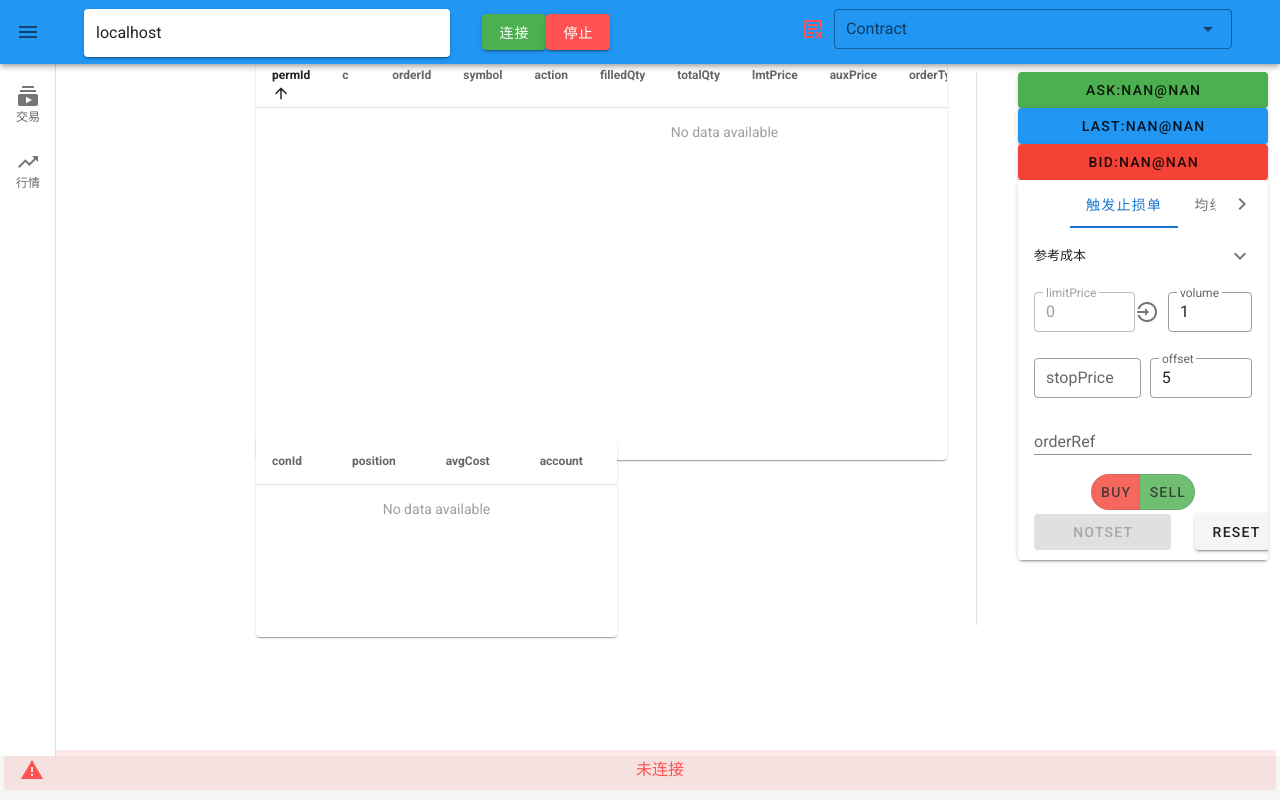
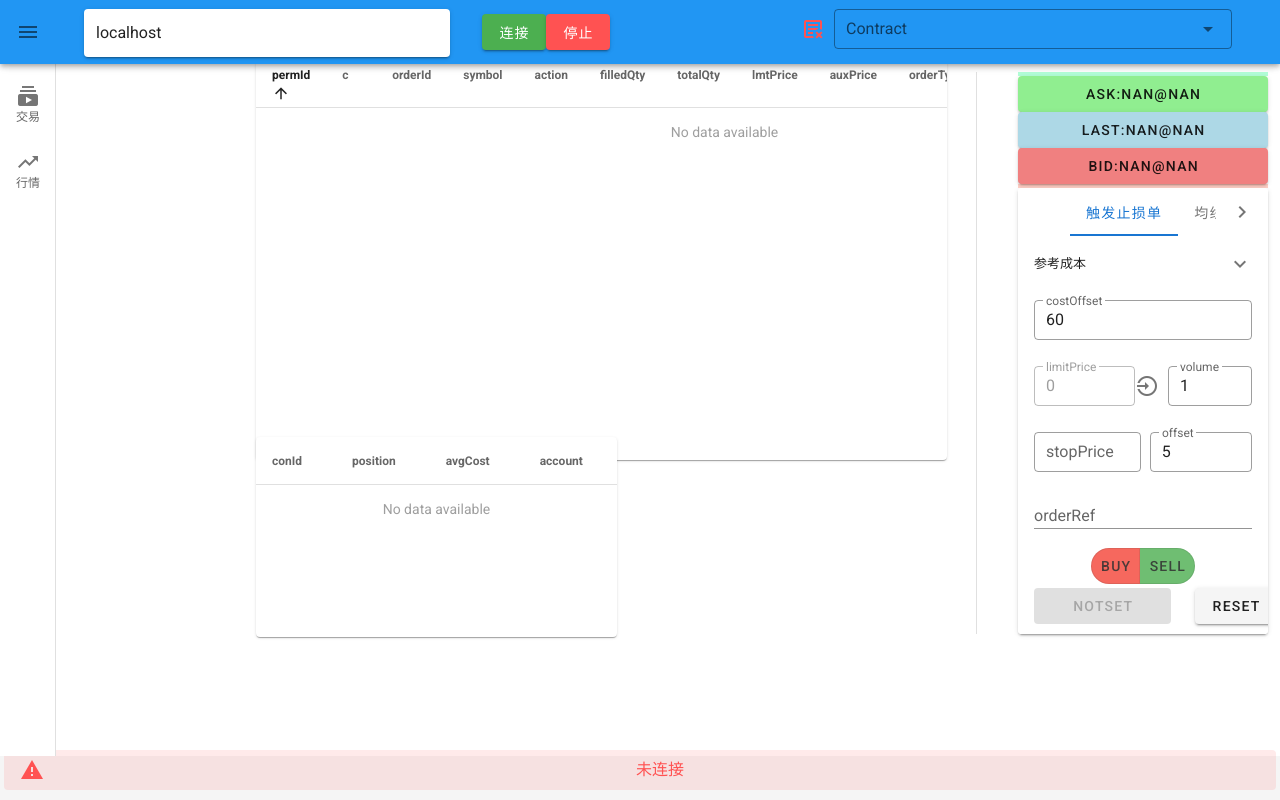
Before and after one commit to hadrianl/ib-client, a Vue app in the folder ib-visual-frontend/: page /bar in a window 1280 px wide. Built offline with nearby package versions, Linux system fonts and the light colour scheme.

Commit message:
1.debug 2.adjust UI

```diff
--- a/ib-visual-frontend/src/components/OrderBook.vue
+++ b/ib-visual-frontend/src/components/OrderBook.vue
@@ -1,8 +1,10 @@
 <template>
     <v-container>
-        <v-row><v-btn :value="ticker.ask" color='green' block @click="attachPriceClick(ticker.ask)">ASK:{{ ticker.askSize }}@{{ ticker.ask }}</v-btn></v-row>
-        <v-row><v-btn :value="ticker.last" color='blue' block @click="attachPriceClick(ticker.last)">LAST:{{ ticker.lastSize }}@{{ ticker.last }}</v-btn></v-row>
-        <v-row><v-btn :value="ticker.bid" color='red' block @click="attachPriceClick(ticker.bid)">BID:{{ ticker.bidSize }}@{{ ticker.bid }}</v-btn></v-row>
+        <v-row><v-progress-linear v-model="askSizeRate" color='#00FF7F'></v-progress-linear></v-row>
+        <v-row><v-btn :value="ticker.ask" color='#90EE90' block @click="attachPriceClick(ticker.ask)">ASK:{{ ticker.askSize }}@{{ ticker.ask }}</v-btn></v-row>
+        <v-row><v-btn :value="ticker.last" color='#ADD8E6' block @click="attachPriceClick(ticker.last)">LAST:{{ ticker.lastSize }}@{{ ticker.last }}</v-btn></v-row>
+        <v-row><v-btn :value="ticker.bid" color='#F08080' block @click="attachPriceClick(ticker.bid)">BID:{{ ticker.bidSize }}@{{ ticker.bid }}</v-btn></v-row>
+        <v-row><v-progress-linear v-model="bidSizeRate" color='#FF6347'></v-progress-linear></v-row>
     </v-container>
 </template>
 <script>
@@ -25,7 +27,13 @@ export default {
         },
         bidLabel() {
             return `BID: ${this.ticker.bidSize}@${this.ticker.bid}`
-        }
+        },
+        askSizeRate() {
+            return this.ticker.askSize / (this.ticker.askSize + this.ticker.bidSize) * 100
+        },
+        bidSizeRate() {
+            return this.ticker.bidSize / (this.ticker.askSize + this.ticker.bidSize) * 100
+        },
     },
     watch: {
         contract(newCon, oldCon) {
--- a/ib-visual-frontend/src/components/OrderTable/MAStopLossOrder.vue
+++ b/ib-visual-frontend/src/components/OrderTable/MAStopLossOrder.vue
@@ -78,7 +78,7 @@ export default {
     },
     data() {
 			return {
-                action: "",
+                action: undefined,
 				volume: "1",
                 lmtOffset: "0",
                 triggerOffset: "0",
@@ -130,7 +130,7 @@ export default {
                 return
             }
 
-            if (this.action == "") {
+            if (!this.action) {
                 this.$bus.$emit('notice', {
                     color: 'error',
                     title: 'Order Failed!',
@@ -179,7 +179,7 @@ export default {
             this.volume = "1"
             this.triggerOffset = "0"
             this.lmtOffset = "0"
-            this.action = ""
+            this.action = undefined
         },
         getTriggerOptions() {
             const ma_trigger_patt = /^(ma)(\d+)$/i
--- a/ib-visual-frontend/src/components/OrderTable/StopLossOrder.vue
+++ b/ib-visual-frontend/src/components/OrderTable/StopLossOrder.vue
@@ -1,7 +1,6 @@
 <template>
     <v-form v-model="valid">
         <v-list dense>
-            <!-- <v-subheader>参考成本</v-subheader> -->
             <v-list-group :value="false">
                 <template v-slot:activator>
                     <v-list-item-content>
@@ -11,37 +10,25 @@
                 <v-list-item-group v-model="cost">
                     <v-list-item :value="openCost">
                         参考开仓成本：{{ openCost[1] }}@{{ parseInt(openCost[1]!=0?openCost[0]/openCost[1]:openCost[0]) }}
-                        <!-- <v-btn @click="setOrderBaseOnCost(openCost)" dense block>
-                            参考开仓成本：{{ openCost[1] }}@{{ parseInt(openCost[1]!=0?openCost[0]/openCost[1]:openCost[0]) }}
-                        </v-btn> -->
                     </v-list-item>
                     <v-list-item :value="sessionCost">
                         参考会话成本：{{ sessionCost[1] }}@{{ parseInt(sessionCost[1]!=0?sessionCost[0]/sessionCost[1]:sessionCost[0]) }}
-                        <!-- <v-btn @click="setOrderBaseOnCost(sessionCost)" dense block>
-                            参考会话成本：{{ sessionCost[1] }}@{{ parseInt(sessionCost[1]!=0?sessionCost[0]/sessionCost[1]:sessionCost[0]) }}
-                        </v-btn> -->
                     </v-list-item>
                     <v-list-item :value="totalCost">
                         参考总成本  ：{{ totalCost[1] }}@{{ parseInt(totalCost[1]!=0?totalCost[0]/totalCost[1]:totalCost[0]) }}
-                        <!-- <v-btn @click="setOrderBaseOnCost(totalCost)" dense  block>
-                            参考总成本  ：{{ totalCost[1] }}@{{ parseInt(totalCost[1]!=0?totalCost[0]/totalCost[1]:totalCost[0]) }}
-                        </v-btn> -->
                     </v-list-item>
                 </v-list-item-group>
-
-                <v-list-item>
-                    <v-text-field
-                    v-model="costOffset"
-                    label="costOffset"
-                    type="number"
-                    :rules="offsetRules"
-                    class="mt-5 pa-0"
-                    outlined
-                    dense></v-text-field>
-                </v-list-item>
             </v-list-group>
         </v-list>
         <v-list dense>
+            <v-list-item>
+                <v-text-field
+                v-model="costOffset"
+                label="costOffset"
+                type="number"
+                outlined
+                dense></v-text-field>
+            </v-list-item>
             <v-list-item>
                 <v-text-field v-model="limitPrice" label="limitPrice" type="number" :rules="priceRules" disabled outlined dense></v-text-field>
                 <v-text-field
@@ -116,7 +103,7 @@ export default {
     },
     data() {
 			return {
-                action: "",
+                action: undefined,
 				volume: "1",
                 stopPrice: "",
                 offset: "5",
@@ -189,7 +176,7 @@ export default {
                 return
             }
 
-            if (this.action == "") {
+            if (!this.action) {
                 this.$bus.$emit('notice', {
                     color: 'error',
                     title: 'Order Failed!',
@@ -244,7 +231,7 @@ export default {
             this.orderRef = `sl-${this.volume}@${avgCost}`
         },
         setOrderBaseOnAttachPrice(price) {
-            if (this.action == "") {
+            if (!this.action) {
                 this.$bus.$emit('notice', {
                     color: 'error',
                     title: 'Order Failed!',
@@ -263,7 +250,7 @@ export default {
             this.volume = "1"
             this.stopPrice = "0"
             this.offset = "0"
-            this.action = ""
+            this.action = undefined
             this.cost = null
         },
 		}
--- a/ib-visual-frontend/src/components/OrderTable/TrailStopOrder.vue
+++ b/ib-visual-frontend/src/components/OrderTable/TrailStopOrder.vue
@@ -18,20 +18,18 @@
                         参考总成本  ：{{ totalCost[1] }}@{{ parseInt(totalCost[1]!=0?totalCost[0]/totalCost[1]:totalCost[0]) }}
                     </v-list-item>
                 </v-list-item-group>
-
+            </v-list-group>
+        </v-list>
+        <v-list dense>
             <v-list-item>
                 <v-text-field
                 v-model="costOffset"
                 label="costOffset"
                 type="number"
                 :rules="offsetRules"
-                    class="mt-5 pa-0"
                 outlined
                 dense></v-text-field>
             </v-list-item>
-            </v-list-group>
-        </v-list>
-        <v-list dense>
             <v-list-item>
                 <v-text-field v-model="trailStopPrice" label="trailStopPrice" type="number" :rules="priceRules" outlined dense></v-text-field>
                 <v-text-field
@@ -112,7 +110,7 @@ export default {
     },
     data() {
 			return {
-                action: "",
+                action: undefined,
 				volume: "1",
                 priceTick: 1,
                 costOffset: "60",
@@ -175,7 +173,7 @@ export default {
                 return
             }
 
-            if (this.action == "") {
+            if (!this.action) {
                 this.$bus.$emit('notice', {
                     color: 'error',
                     title: 'Order Failed!',
@@ -224,7 +222,7 @@ export default {
             this.orderRef = `trailsl-${this.volume}@${avgCost}`
         },
         setOrderBaseOnAttachPrice(price) {
-            if (this.action == "") {
+            if (!this.action) {
                 this.$bus.$emit('notice', {
                     color: 'error',
                     title: 'Order Failed!',
@@ -244,7 +242,7 @@ export default {
             this.trailStopPrice = "0"
             this.lmtPriceOffset = "0"
             this.trailAmount = "0"
-            this.action = ""
+            this.action = undefined
             this.costOffset = "60"
         },
 		}
--- a/ib-visual-frontend/src/views/BarChart.vue
+++ b/ib-visual-frontend/src/views/BarChart.vue
@@ -2,44 +2,29 @@
     <v-container fluid class='mt-1 pt-1'>
         <v-card ref="barCard">
             <v-responsive :aspect-ratio="16/9">
-                <v-card-text>
-                    <div v-resize="onResize" ref="barChart" class="ChartContainer" id="bar-chart">
-                        <Legend :legend_bar="legend_bar" :legend_ma="legend_ma"></Legend>
-                    </div>
-
-                </v-card-text>
-                <v-card-actions>
-                    <v-row>
-                        <v-col>
-                            <v-btn-toggle v-model="barSize" rounded mandatory>
+                <v-toolbar dense flat>
+                    <v-btn-toggle v-model="barSize" rounded mandatory dense borderless class='period'>
                         <v-btn value="1 min">1 min</v-btn>
                         <v-btn value="5 mins">5 mins</v-btn>
                         <v-btn value="10 mins">10 mins</v-btn>
                         <v-btn value="15 mins">15 mins</v-btn>
                     </v-btn-toggle>
-                        </v-col>
-                        <v-col>
-                            <v-btn-toggle v-model="action" rounded>
-                            <v-btn value="BUY" color="red">BUY</v-btn>
-                            <v-btn value="SELL" color="green">SELL</v-btn>
-                            </v-btn-toggle>
-                        </v-col>
-                        <v-col>
-                            <v-switch v-model="isTrail" label="Trail"></v-switch>
-                        </v-col>
-                        <v-col>
-                            <v-row>
+                    <v-spacer></v-spacer>
+                    <v-switch v-model="isTrail" label="Trail" dense hide-details></v-switch>
                     <v-text-field
                     v-model="volume"
                     label="volume"
                     type="number"
-                                outlined>
+                    dense
+                    outlined
+                    hide-details>
                     </v-text-field>
                     <v-text-field
                     v-model="offset"
                     label="offset"
                     type="number"
                     outlined
+                    dense
                     hide-details>
                         <template v-slot:prepend>
                             <v-icon
@@ -47,11 +32,16 @@
                             >{{action?action=='BUY'?'mdi-arrow-collapse-up':'mdi-arrow-collapse-down':''}}</v-icon>
                         </template>
                     </v-text-field>
-                            </v-row>
-                        </v-col>
-                        <v-spacer />
-                    </v-row>
-                </v-card-actions>
+                </v-toolbar>
+                <v-card-text>
+                    <div v-resize="onResize" ref="barChart" class="ChartContainer" id="bar-chart">
+                        <Legend :legend_bar="legend_bar" :legend_ma="legend_ma"></Legend>
+                        <v-btn-toggle v-model="action" rounded dense class="action">
+                            <v-btn value="BUY" color="red">BUY</v-btn>
+                            <v-btn value="SELL" color="green">SELL</v-btn>
+                        </v-btn-toggle>
+                    </div>
+                </v-card-text>
             </v-responsive>
         </v-card>
     </v-container>
@@ -147,8 +137,8 @@ export default {
             }
         })
         this.ohlcSeries.applyOptions({
-            upColor: '#6495ED',
-            downColor: '#FF6347',
+            // upColor: '#6495ED',
+            // downColor: '#FF6347',
             borderVisible: false,
             wickVisible: true,
             borderColor: '#000000',
@@ -163,6 +153,7 @@ export default {
             }
         })
         this.volSeries.applyOptions({
+            color: '#6495ED',
             scaleMargins: {
                 top: 0.6,
                 bottom: 0.02
@@ -200,6 +191,46 @@ export default {
             this.$ibws.once('bars', this.initAddition)
             this.$ibws.send({'action': 'sub_klines', 'contract': this.contract, 'barSize': newSize})
         },
+        action(value) {
+            console.log(this.chart.options().crosshair.horzLine.labelBackgroundColor)
+            switch(value) {
+                case 'BUY':
+                    this.chart.applyOptions({
+                        crosshair: {
+                            horzLine: {
+                                color: 'red',
+                                width: 2,
+                                style: 0,
+                                labelBackgroundColor: 'red',
+                            }
+                        }
+                        })
+                        break
+                case 'SELL':
+                    this.chart.applyOptions({
+                        crosshair: {
+                            horzLine: {
+                                color: 'green',
+                                width: 2,
+                                style: 0,
+                                labelBackgroundColor: 'green',
+                            }
+                        }
+                    })
+                    break
+                default:
+                    this.chart.applyOptions({
+                        crosshair: {
+                            horzLine: {
+                                color: '#758696',
+                                width: 1,
+                                style: 3,
+                                labelBackgroundColor: '#4c525e',
+                            }
+                        }
+                    })
+            }
+        }
     },
     methods: {
         handleTrade(t) {
@@ -281,7 +312,7 @@ export default {
                 volArr.push({'time': t, 'value': element.volume})
                 for(let key in maArr) {
                     if(index < key){
-                        maArr[key].push({'time': t, 'value': '-'})
+                        maArr[key].push({'time': t, 'value': NaN})
                     }else{
                         let sum = 0
                         arr.slice(index - key, index).forEach(b => sum += b.close)
@@ -481,4 +512,24 @@ export default {
         opacity: 1;
     }
     }
+
+    .action {
+    position: absolute;
+    top: 1em;
+    right: 5em;
+    z-index: 3;
+    opacity: .2;
+    &:hover {
+        opacity: 1;
+    }
+    transition: opacity .2s cubic-bezier(0.005, 1, 0.22, 1);
+    display: flex;
+    flex-direction: row;
+    align-items: flex-start;
+    }
+
+    .action-active {
+    opacity: 1;
+    color: 'blue';
+    }
 </style>
```
Lines whose indentation alone changed are shown as unchanged.
